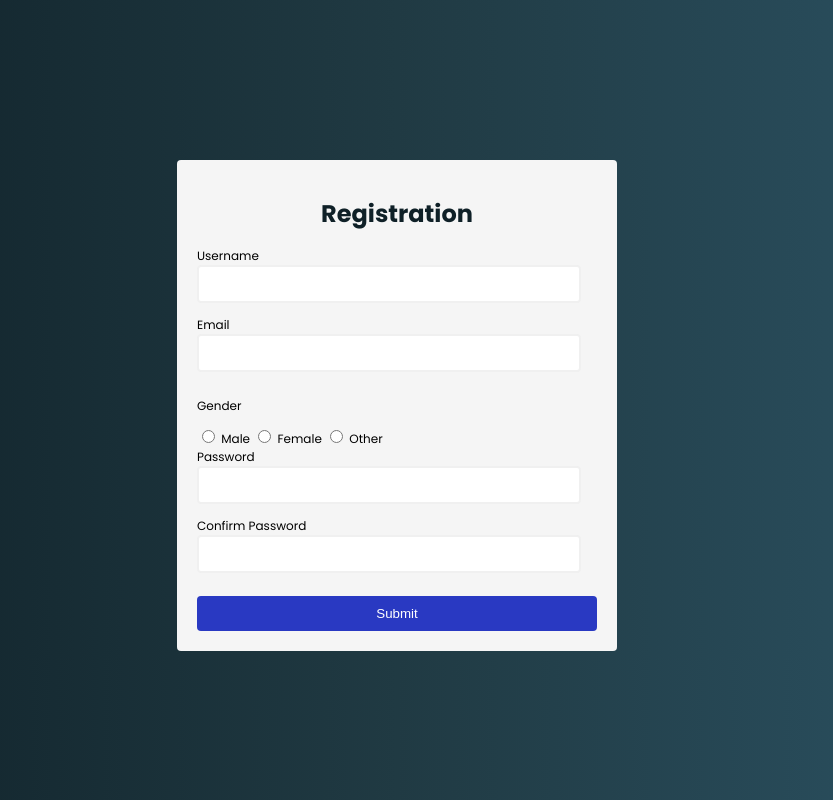
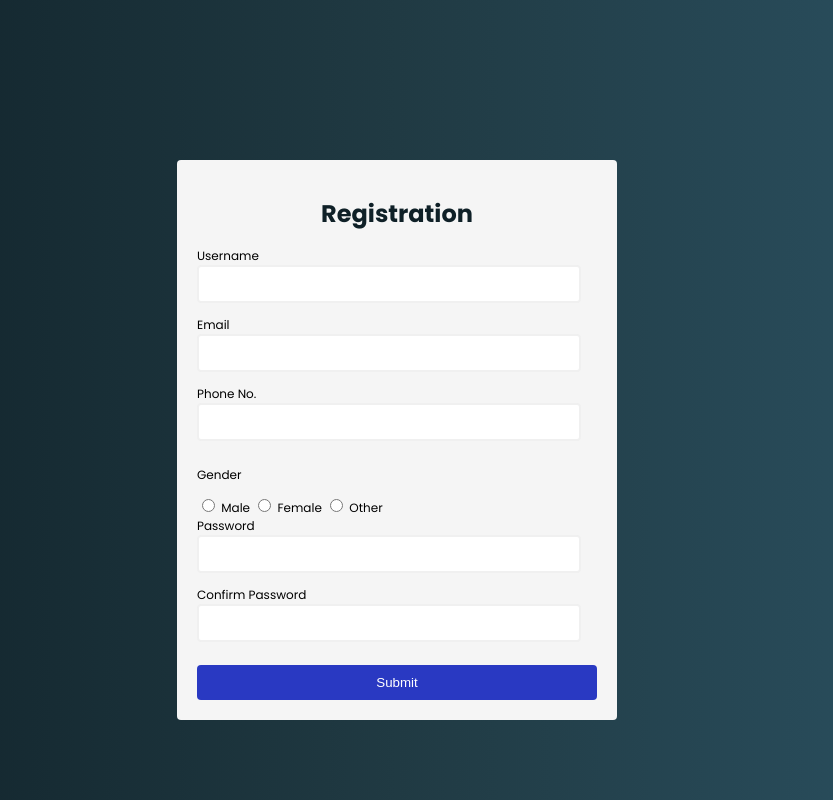
Before and after one commit to Team-CSI-Trainees/Deeksha-form, a plain HTML site: page index.html in a window 1280 px wide. Shown: the whole page, without its empty margins (243-1076 px from the left). Drawn offline with Linux system fonts and the light colour scheme.

Commit message:
Add files via upload

```diff
--- a/index.html
+++ b/index.html
@@ -25,6 +25,11 @@
                 <input id="email" name="email" type="text">
                 <div class="error"></div>
             </div>
+            <div class="input-control">
+                <label for="phone">Phone No.</label>
+                <input id="phone" name="phone" type="tel">
+                <div class="error"></div>
+            </div>
             <p>Gender</p>
             <input id="male" name="gender" type="radio">
             <label for="male">Male</label>
```
